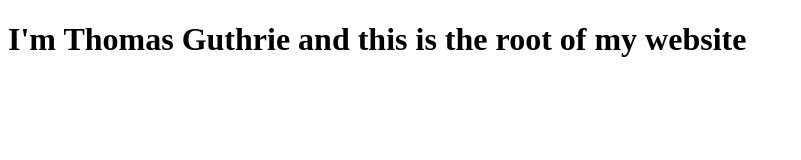
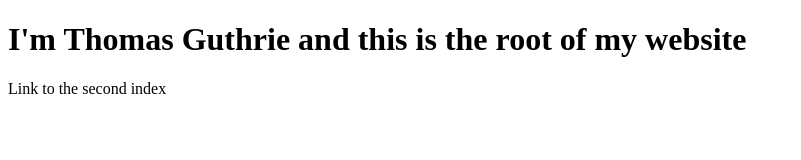
Before and after one commit to TEGuthrie/TEGuthrie.github.io, a plain HTML site: page index.html in a window 1280 px wide. Shown: the whole page, without its empty margins (0-801 px from the left). Drawn offline with Linux system fonts and the light colour scheme.

Commit message:
added link to 2nd index from first

```diff
--- a/index.html
+++ b/index.html
@@ -7,6 +7,7 @@
 </head>
 <body>
     <h1>I'm Thomas Guthrie and this is the root of my website</h1>
+    <p href="/itis3135/index.html">Link to the second index</p>
     <!--I hope putting this in html is fine-->
 </body>
 </html>
```
